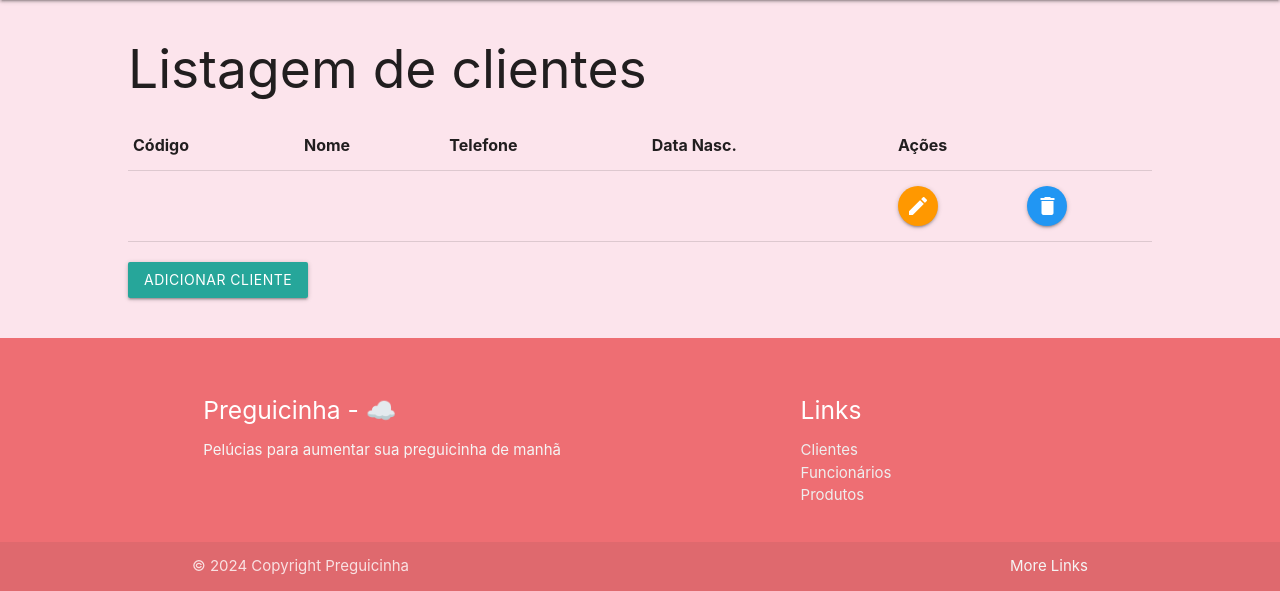
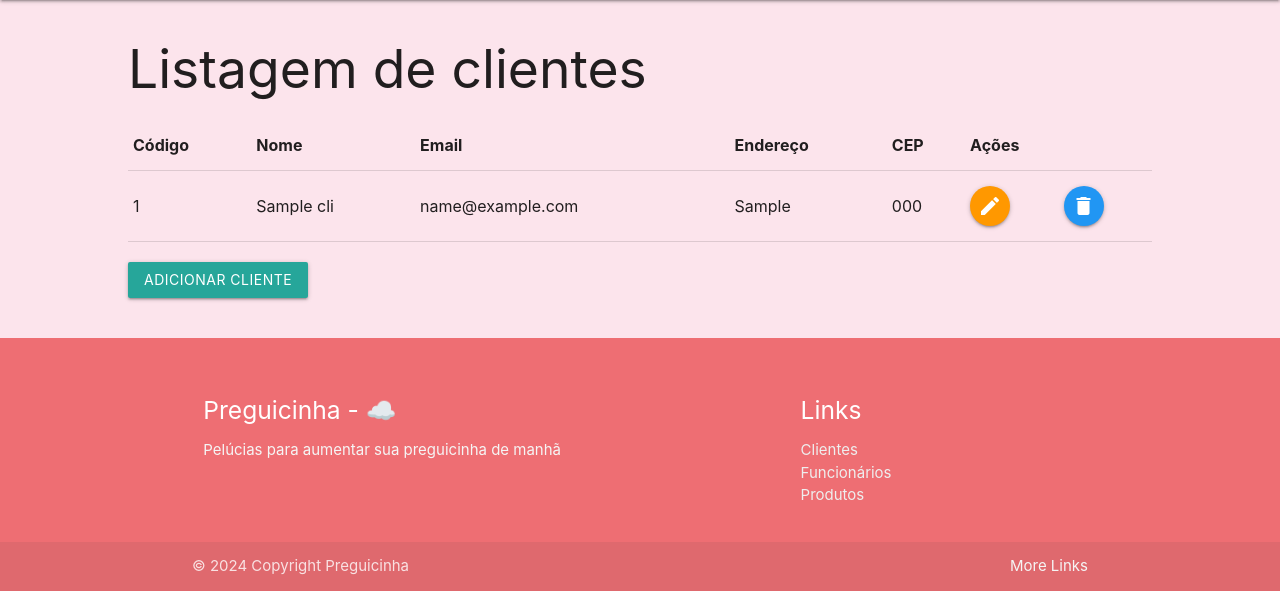
Before and after one commit to Carolinyr9/projeto-preguicinha, a PHP site: page /view/listar_clientes.php in a window 1280 px wide. Shown: the part 64-655 px from the top of the page. Run offline with PHP 8.4, Linux system fonts and the light colour scheme; tables that the repository leaves empty hold one stand-in row (values such as "Sample post"); data that the repository does not hold is empty.

Commit message:
♻️ edit table

```diff
--- a/app/view/listar_clientes.php
+++ b/app/view/listar_clientes.php
@@ -26,20 +26,22 @@ $dados = $consulta->getAllClientData();
                 <tr>
                     <th>Código</th>
                     <th>Nome</th>
-                    <th>Telefone</th>
-                    <th>Data Nasc.</th>
+                    <th>Email</th>
+                    <th>Endereço</th>
+                    <th>CEP</th>
                     <th colspan="2">Ações</th>
                 </tr>
             </thead>
             <tbody>
                 <?php
                     while ($linha = $dados->fetch(PDO::FETCH_ASSOC)) {
-                        echo "<tr><td>{$linha['cliId']}</td>";
-                        echo "<td>{$linha['cliNome']}</td>";
-                        echo "<td>{$linha['cliTelefone']}</td>";
-                        echo "<td>{$linha['cliDataNasc']}</td>";
-                        echo "<td><a href='alterar_cliente.php?id={$linha['cliId']}' class='btn-floating orange'><i class='material-icons'>edit</i></a></td>";
-                        echo "<td><a href='excluir_cliente_action.php?id={$linha['cliId']}' class='btn-floating blue'><i class='material-icons'>delete</i></a></td></tr>";
+                        echo "<tr><td>{$linha['id']}</td>";
+                        echo "<td>{$linha['nome']}</td>";
+                        echo "<td>{$linha['email']}</td>";
+                        echo "<td>{$linha['endereco']}</td>";
+                        echo "<td>{$linha['cep']}</td>";
+                        echo "<td><a href='alterar_cliente.php?id={$linha['id']}' class='btn-floating orange'><i class='material-icons'>edit</i></a></td>";
+                        echo "<td><a href='excluir_cliente_action.php?id={$linha['id']}' class='btn-floating blue'><i class='material-icons'>delete</i></a></td></tr>";
                     }
                 ?>
             </tbody>
```
